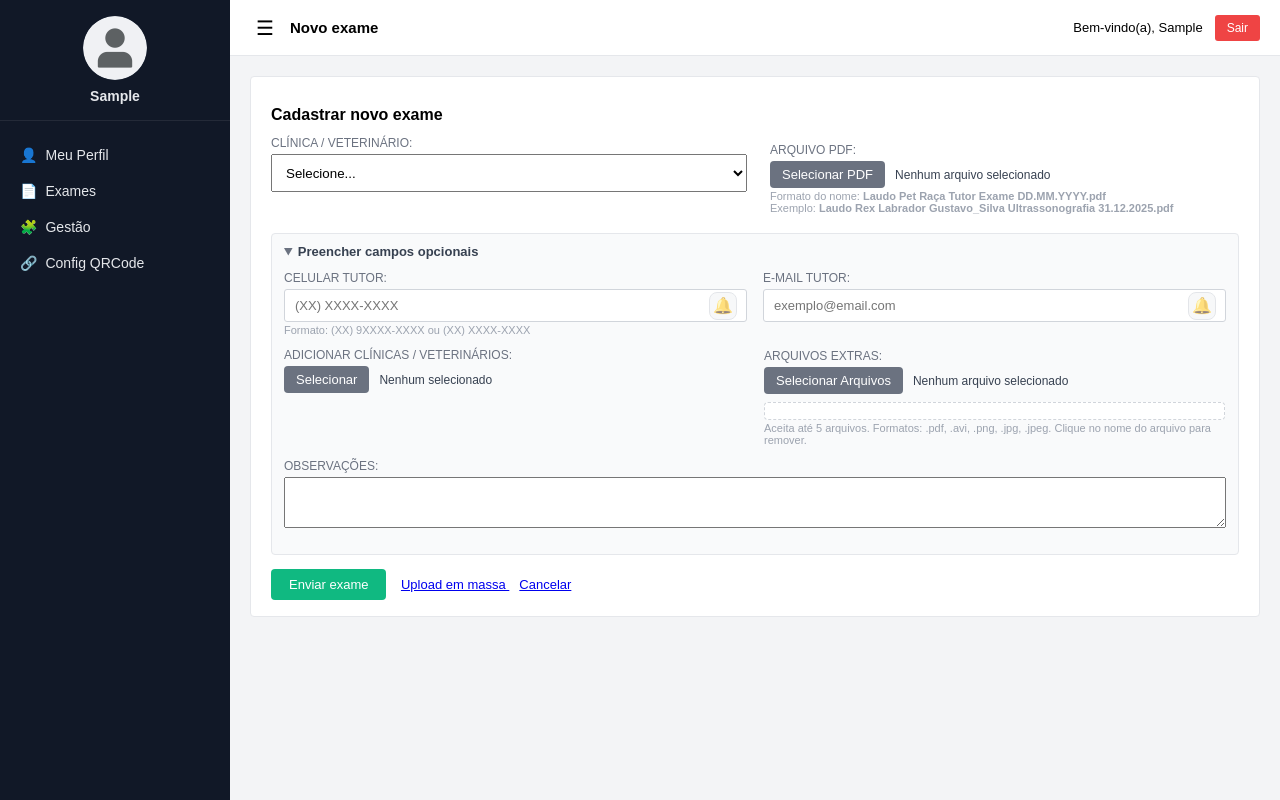
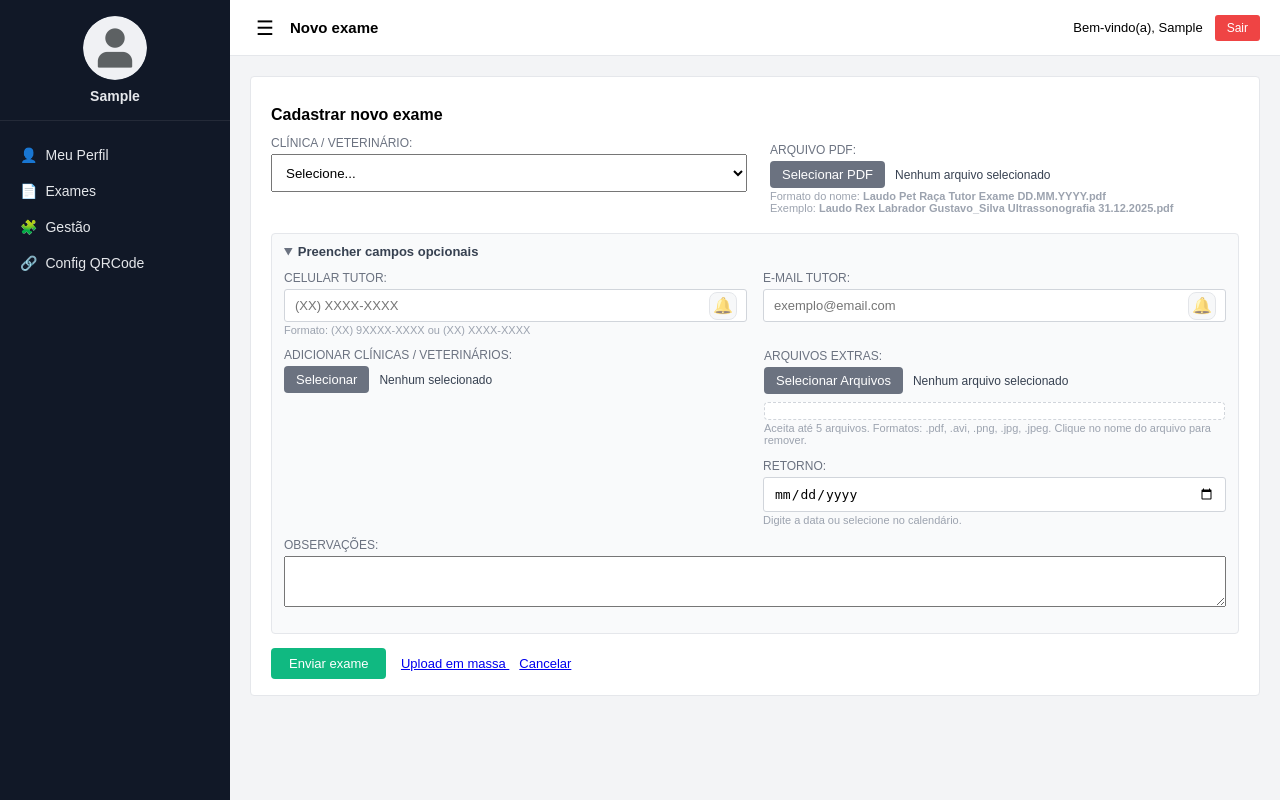
Before and after one commit to RicardoSerta/vet, a Django app: page /exames/novo/ in a window 1280 px wide, after a click on "Preencher campos opcionais". Run offline with Django 5.2, Linux system fonts and the light colour scheme; the visitor is signed in with stand-in values (Sample User, id 1); data comes from the database, SQL or seed files in the repository; some libraries are stand-ins or nearby versions.

Commit message:
Retorno de exames

```diff
--- a/accounts/forms.py
+++ b/accounts/forms.py
@@ -151,6 +151,21 @@ class ExamUploadForm(forms.Form):
         widget=forms.EmailInput(attrs={
             "placeholder": "exemplo@email.com",
         })
+    )
+
+    retorno_previsto = forms.DateField(
+        label='Retorno',
+        required=False,
+        input_formats=['%Y-%m-%d', '%d/%m/%Y'],
+        error_messages={
+            "invalid": "Informe uma data válida."
+        },
+        widget=forms.DateInput(
+            format='%Y-%m-%d',
+            attrs={
+                'type': 'date',
+            }
+        )
     )
 
     observations = forms.CharField(
--- a/accounts/static/accounts/css/styles.css
+++ b/accounts/static/accounts/css/styles.css
@@ -306,12 +306,14 @@ body.app-body {
 
 .profile-form-group input[type="text"],
 .profile-form-group input[type="email"],
-.profile-form-group input[type="password"] {
+.profile-form-group input[type="password"],
+.profile-form-group input[type="date"] {
     width: 100%;
     padding: 8px 10px;
     border-radius: 3px;
     border: 1px solid #d1d5db;
     font-size: 13px;
+    box-sizing: border-box;
 }
 
 .field-hint {
@@ -930,6 +932,14 @@ body.app-body {
   padding: 0;
 }
 
+.exam-return-row {
+  margin-top: 4px;
+}
+
+.exam-return-group {
+  grid-column: 2 / 3;
+}
+
 .notify-bell.notify-empty {
   color: #9ca3af;
   opacity: 0.6;
--- a/accounts/views.py
+++ b/accounts/views.py
@@ -630,6 +630,7 @@ def exam_upload(request):
                 tutor_name=cd['parsed_tutor_name'],
                 tutor_phone=cd['tutor_phone'],
                 tutor_email=cd['tutor_email'],
+                retorno_previsto=cd.get('retorno_previsto'),
                 observations=cd['observations'],
                 pdf_file=cd['pdf_file'],
                 owner=request.user,
--- a/templates/accounts/exam_detail.html
+++ b/templates/accounts/exam_detail.html
@@ -13,7 +13,7 @@
     <p><strong>Pet:</strong> {{ exam.pet_name }}</p>
     <p><strong>Raça:</strong> {{ exam.breed }}</p>
     <p><strong>Tutor:</strong> {{ exam.tutor_name }}</p>
-    <p><strong>Retorno previsto:</strong>
+    <p><strong>Retorno:</strong>
         {% if exam.retorno_previsto %}
             {{ exam.retorno_previsto|date:"d/m/Y" }}
         {% else %}
--- a/templates/accounts/exam_upload.html
+++ b/templates/accounts/exam_upload.html
@@ -143,6 +143,21 @@
                 <div class="field-hint">Aceita até 5 arquivos. Formatos: .pdf, .avi, .png, .jpg, .jpeg. Clique no nome do arquivo para remover.</div>
               </div>
 
+            </div>
+
+            <div class="profile-form-row exam-return-row">
+              <div class="profile-form-group exam-return-group">
+                <label for="{{ form.retorno_previsto.id_for_label }}">Retorno:</label>
+                {{ form.retorno_previsto }}
+
+                {% if form.retorno_previsto.errors %}
+                  <div class="field-error">{{ form.retorno_previsto.errors.0 }}</div>
+                {% endif %}
+
+                <div class="field-hint">
+                  Digite a data ou selecione no calendário.
+                </div>
+              </div>
             </div>
 
             <!-- Observações -->
--- a/templates/accounts/exam_view.html
+++ b/templates/accounts/exam_view.html
@@ -72,7 +72,7 @@
 
       <div class="exam-view-row">
         <div class="exam-view-item">
-          <div class="exam-view-label">Retorno Previsto</div>
+          <div class="exam-view-label">Retorno</div>
           <div class="exam-view-value">
             {% if exam.retorno_previsto %}{{ exam.retorno_previsto|date:"d/m/Y" }}{% else %}–{% endif %}
           </div>
--- a/templates/accounts/exams_list.html
+++ b/templates/accounts/exams_list.html
@@ -88,7 +88,7 @@
                     <th>Alerta Zap</th>
                     <th>
                         <a href="?order=retorno&direction={% if order == 'retorno' and direction == 'asc' %}desc{% else %}asc{% endif %}{% if qparam %}&q={{ qparam|urlencode }}{% endif %}">
-                            Retorno Previsto
+                            Retorno
                             {% if order == 'retorno' %}
                                 {% if direction == 'asc' %}▲{% else %}▼{% endif %}
                             {% endif %}
```
